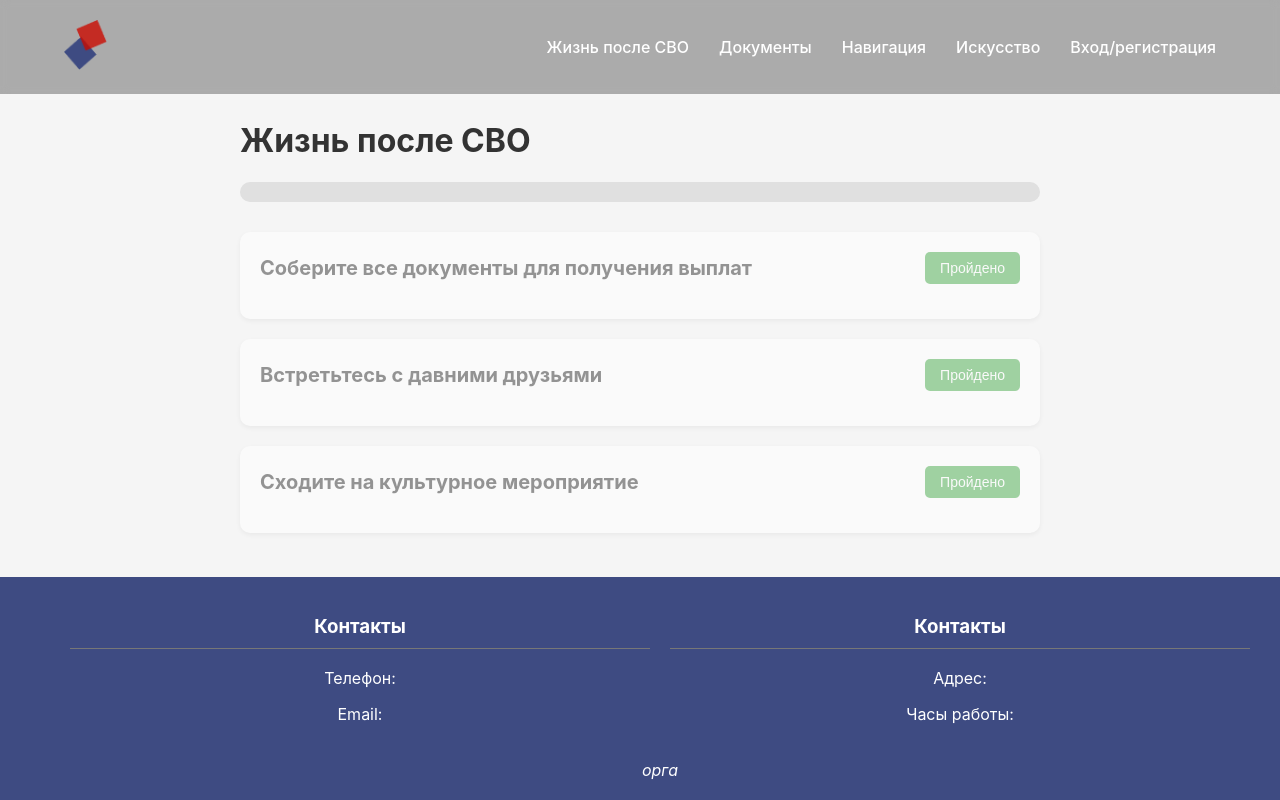
After one commit to Meronor/hakaton, a Flask app: page /doc in a window 1280 px wide. The commit adds this page. Run offline with Flask 3, Linux system fonts and the light colour scheme.

Commit message:
добавил раздел документов

```diff
--- a/SVO/app.py
+++ b/SVO/app.py
@@ -37,6 +37,10 @@ def home():
 def naviga():
     return render_template('naviga.html')
 
+@app.route('/doc')  # Главная страница
+def doc():
+    return render_template('doc.html')
+
 @app.route('/register', methods=['GET', 'POST'])
 def register():
     if request.method == 'POST':
--- /dev/null
+++ b/SVO/static/doc.css
@@ -0,0 +1,208 @@
+/* Основные стили */
+    body {
+        margin: 0;
+        padding: 0;
+        font-family: 'Inter', sans-serif;
+        color: #333;
+        display: flex;
+        flex-direction: column;
+        min-height: 100vh;
+        background-color: #f5f5f5;
+    }
+
+    /* Шапка сайта поверх изображения */
+    header {
+        position: fixed;
+        top: 0;
+        left: 0;
+        right: 0;
+        display: flex;
+        justify-content: space-between;
+        align-items: center;
+        padding: 20px 5%;
+        z-index: 100;
+        background: rgba(0, 0, 0, 0.3);
+        backdrop-filter: blur(5px);
+    }
+
+    .logo img {
+        height: 50px;
+        width: auto;
+        filter: none;
+    }
+
+    nav ul {
+        display: flex;
+        list-style: none;
+        margin: 0;
+        padding: 0;
+        gap: 30px;
+    }
+
+    nav ul li a {
+        text-decoration: none;
+        color: white;
+        font-weight: 500;
+        transition: color 0.3s;
+    }
+
+    nav ul li a:hover {
+        color: #ffcc00;
+    }
+
+    .main-content {
+        flex: 1;
+        padding: 100px 20px 20px; /* Отступ для фиксированного header */
+        max-width: 800px;
+        margin: 0 auto;
+        width: 100%;
+    }
+
+    .progress-container {
+        width: 100%;
+        background-color: #e0e0e0;
+        border-radius: 10px;
+        margin-bottom: 30px;
+        height: 20px;
+    }
+
+    .progress-bar {
+        height: 100%;
+        border-radius: 10px;
+        background-color: #4CAF50;
+        width: 0%;
+        transition: width 0.5s ease;
+    }
+
+    .task-list {
+        display: flex;
+        flex-direction: column;
+        gap: 20px;
+    }
+
+    .task {
+        background-color: white;
+        border-radius: 10px;
+        padding: 20px;
+        box-shadow: 0 2px 5px rgba(0,0,0,0.1);
+        opacity: 0.5;
+        transition: all 0.3s ease;
+    }
+
+    .task.active {
+        opacity: 1;
+    }
+
+    .task.completed {
+        border-left: 5px solid #4CAF50;
+    }
+
+    .task-header {
+        display: flex;
+        justify-content: space-between;
+        align-items: center;
+        margin-bottom: 15px;
+    }
+
+    .task-title {
+        font-size: 20px;
+        font-weight: bold;
+        margin: 0;
+    }
+
+    .task-content {
+        margin-bottom: 15px;
+        display: none;
+    }
+
+    .task.active .task-content {
+        display: block;
+    }
+
+    .task-steps {
+        padding-left: 20px;
+    }
+
+    .task-steps li {
+        margin-bottom: 10px;
+    }
+
+    .task-steps ol {
+        padding-left: 20px;
+    }
+
+    .complete-btn {
+        background-color: #4CAF50;
+        color: white;
+        border: none;
+        padding: 8px 15px;
+        border-radius: 5px;
+        cursor: pointer;
+        font-size: 14px;
+        transition: background-color 0.3s;
+    }
+
+    .complete-btn:hover {
+        background-color: #3e8e41;
+    }
+
+    .completed-label {
+        color: #4CAF50;
+        font-weight: bold;
+        display: none;
+    }
+
+    .task.completed .completed-label {
+        display: inline;
+    }
+
+    .task.completed .complete-btn {
+        display: none;
+    }
+
+    footer {
+        background-color: #3E4B82;
+        color: white;
+        padding: 20px;
+        text-align: center;
+        width: 100%;
+    }
+
+    .footer-content {
+        display: flex;
+        justify-content: space-between;
+        max-width: 1200px;
+        margin: 0 auto;
+    }
+
+    .footer-section {
+        flex: 1;
+        padding: 0 10px;
+    }
+
+    .footer-section h3 {
+        border-bottom: 1px solid #777;
+        padding-bottom: 10px;
+    }
+
+    .support-text {
+        font-style: italic;
+        margin-top: 20px;
+    }
+
+    @media (max-width: 768px) {
+        nav ul {
+            gap: 15px;
+            flex-wrap: wrap;
+            justify-content: center;
+        }
+
+        header {
+            flex-direction: column;
+            padding: 15px;
+        }
+
+        .main-content {
+            padding-top: 150px; /* Больший отступ для мобильных */
+        }
+    }
--- a/SVO/templates/Index.html
+++ b/SVO/templates/Index.html
@@ -16,7 +16,7 @@
         <nav>
             <ul>
                 <li><a href="/">Жизнь после СВО</a></li>
-                <li><a href="#">Документы</a></li>
+                <li><a href="/doc">Документы</a></li>
                 <li><a href="/naviga">Навигация</a></li>
                 <li><a href="#">Новости</a></li>
                 <li><a href="#">Искусство</a></li>
--- /dev/null
+++ b/SVO/templates/doc.html
@@ -0,0 +1,118 @@
+<!DOCTYPE html>
+<html lang="ru">
+<head>
+    <meta charset="UTF-8">
+    <meta name="viewport" content="width=device-width, initial-scale=1.0">
+    <title>Жизнь после СВО</title>
+    <link rel="stylesheet" href="{{ url_for('static', filename='doc.css') }}">
+</head>
+<body>
+    <!-- Навигационное меню -->
+    <header>
+        <div class="logo">
+            <img src="{{ url_for('static', filename='img/logo.png') }}" width="150" alt="Логотип">
+        </div>
+        <nav>
+            <ul>
+                <li><a href="/">Жизнь после СВО</a></li>
+                <li><a href="/doc">Документы</a></li>
+                <li><a href="/naviga">Навигация</a></li>
+                <li><a href="#">Искусство</a></li>
+                <li><a href="/register">Вход/регистрация</a></li>
+            </ul>
+        </nav>
+    </header>
+
+    <div class="main-content">
+        <h1>Жизнь после СВО</h1>
+
+        <div class="progress-container">
+            <div class="progress-bar" id="progressBar"></div>
+        </div>
+
+        <div class="task-list" id="taskList">
+            <!-- Задача 1 -->
+            <div class="task" id="task1">
+                <div class="task-header">
+                    <h2 class="task-title">Соберите все документы для получения выплат</h2>
+                    <span class="completed-label">Пройдено</span>
+                    <button class="complete-btn" onclick="completeTask('task1')">Пройдено</button>
+                </div>
+                <div class="task-content">
+                    <ol class="task-steps">
+                        <li>Паспорт - твой пропуск в гражданскую жизнь. Если утрачен - не беда, временное удостоверение станет листом между фронтом и домом.</li>
+                        <li>Справка о службе - как солдатский жетон, она расскажет твою историю без лишних слов.</li>
+                        <li>Реквизиты счета - река, по которой приглашает помощь.</li>
+                        <li>За каждым столом сидят люди, готовые протянуть руку. Ты прошел через огонь. Эти бумаги последний рубеж перед тишиной.</li>
+                    </ol>
+                </div>
+            </div>
+
+            <!-- Задача 2 -->
+            <div class="task" id="task2">
+                <div class="task-header">
+                    <h2 class="task-title">Встретьтесь с давними друзьями</h2>
+                    <span class="completed-label">Пройдено</span>
+                    <button class="complete-btn" onclick="completeTask('task2')">Пройдено</button>
+                </div>
+                <div class="task-content">
+                    <ol class="task-steps">
+                        <li>Война разбросала вас - кто-то остался в родном городе, а кто-то нет.
+                            <ol type="a">
+                                <li>Первое сообщение - без громких слов. Простое: "Привет, как ты?" открывает двери.</li>
+                                <li>Встреча без пафоса - не пытайтесь "наверстать всё разом".</li>
+                                <li>Не бойся тишины - вам не нужно заполнять каждую минуту разговором.</li>
+                            </ol>
+                        </li>
+                        <li>Если страшно сделать первый шаг - вспомни, как вы поддерживали друг друга раньше. Ты не один. Они тоже обучали.</li>
+                    </ol>
+                </div>
+            </div>
+
+            <!-- Задача 3 -->
+            <div class="task" id="task3">
+                <div class="task-header">
+                    <h2 class="task-title">Сходите на культурное мероприятие</h2>
+                    <span class="completed-label">Пройдено</span>
+                    <button class="complete-btn" onclick="completeTask('task3')">Пройдено</button>
+                </div>
+                <div class="task-content">
+                    <ol class="task-steps">
+                        <li>После грохота боле так странно слышать тишину конкретного зала. Культура — это мост между тем, что было, и тем, что будет.</li>
+                        <li>Как начать?
+                            <ol type="a">
+                                <li>Выберите простое — выставка местных художников, подписанный вечер.</li>
+                                <li>Идите с кем-то — друг разделит ваши впечатления.</li>
+                                <li>Позвольте себе чувствовать — если захочется уфимление выставки или эти новые дела.</li>
+                            </ol>
+                        </li>
+                        <li>Выберете то, что вам понравится.</li>
+                    </ol>
+                </div>
+            </div>
+        </div>
+    </div>
+
+    <footer>
+        <div class="footer-content">
+            <div class="footer-section">
+                <h3>Контакты</h3>
+                <p>Телефон: </p>
+                <p>Email: </p>
+            </div>
+
+            <div class="footer-section">
+                <h3>Контакты</h3>
+                <p>Адрес: </p>
+                <p>Часы работы: </p>
+            </div>
+        </div>
+
+        <div class="support-text">
+            орга
+        </div>
+    </footer>
+
+
+</body>
+</html>
--- a/SVO/templates/naviga.html
+++ b/SVO/templates/naviga.html
@@ -15,7 +15,7 @@
         <nav>
             <ul>
                 <li><a href="/">Жизнь после СВО</a></li>
-                <li><a href="#">Документы</a></li>
+                <li><a href="/doc">Документы</a></li>
                 <li><a href="/naviga">Навигация</a></li>
                 <li><a href="#">Новости</a></li>
                 <li><a href="#">Искусство</a></li>
--- a/SVO/templates/register.html
+++ b/SVO/templates/register.html
@@ -15,7 +15,7 @@
         <nav>
             <ul>
                 <li><a href="/">Жизнь после СВО</a></li>
-                <li><a href="#">Документы</a></li>
+                <li><a href="/doc">Документы</a></li>
                 <li><a href="/naviga">Навигация</a></li>
                 <li><a href="#">Новости</a></li>
                 <li><a href="#">Искусство</a></li>
```
Also changed, not shown: 1 other file.
